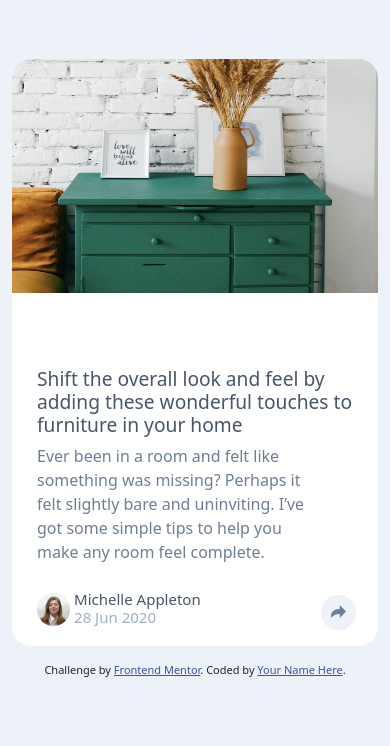
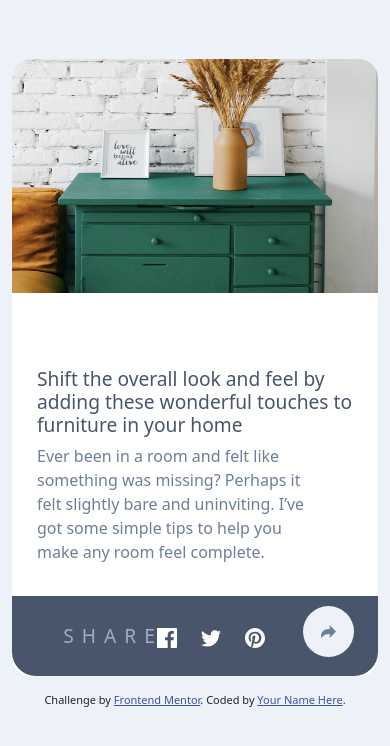
Before and after one commit to maliksulemanaslam/Article-Preview-Component, a plain HTML site: page index.html in a window 390 px wide. Both pictures are taken after a click on the element 338 px from the left and 612 px from the top of the page. Drawn offline with nearby package versions, Linux system fonts and the light colour scheme.

Commit message:
Add files via upload

```diff
--- a/Javascript/script.js
+++ b/Javascript/script.js
@@ -1,7 +1,7 @@
 
-    function myFunction()
-    {
-      var popup = document.getElementById("myPopup");
-      var popupDiv=document.getElementById("popup");
-      popup.classList.toggle("show");
-    }
+const arrow = document.querySelector(".arrow");
+const share = document.querySelector(".share");
+
+arrow.addEventListener("click", function () {
+  share.classList.toggle("show");
+});
--- a/css/styles.css
+++ b/css/styles.css
@@ -28,6 +28,10 @@ p {
   height: 100%;
 }
 
+#avatar {
+  position: relative;
+}
+
 .card {
   max-width: 840px;
   border-style: none;
@@ -35,16 +39,6 @@ p {
 
 .card-body {
   padding-left: 4rem;
-}
-
-span {
-  width: 45%;
-  color: hsl(212, 23%, 69%);
-}
-
-#avatar-image {
-  width: 10%;
-  border-radius: 100%;
 }
 
 .container {
@@ -63,125 +57,118 @@ span {
   color: hsl(228, 45%, 44%);
 }
 
-.icons-a {
-  position: relative;
-  top: 13px;
-  left: -20px;
+.share p {
+  margin-bottom: 0;
 }
 
-.share-p {
-  width: 50%;
+footer {
+  display: flex;
+  justify-content: space-between;
+  align-items: center;
+  position: relative;
+  background: #ffff;
+  padding: 0.1rem 1.5rem 1.2rem;
+  border-bottom-left-radius: 1.2rem;
+  border-bottom-right-radius: 1.2rem;
 }
 
-.share-icon {
-  transform: translateY(7px) translateX(7px);
-  color: #fff;
-}
-
-.popuptext {
+.author {
   display: flex;
 }
 
-.popuptext img {
-  padding: 2px;
-  margin-top: 5px;
-  margin-left: 2px;
+.author img {
+  height: 3rem;
+  width: 3rem;
+  border-radius: 50%;
 }
 
-.popuptext p {
-  padding: 3px;
-  margin-top: 15px;
-  margin-left: 10px;
+.about {
+  padding-left: 1.5rem;
+  align-self: center;
+  font-size: 1.1rem;
 }
 
-.popup {
-  position: relative;
-  display: inline-block;
-  cursor: pointer;
-  background: hsl(210, 46%, 95%);
-  border-radius: 100%;
-  width: 35px;
-  height: 35px;
-  transform: translateX(185px);
+h3 {
+  color: hsl(217, 19%, 35%);
+  font-size: 15px;
 }
 
-
-.popup img {
-  transform: translateX(10px) translateY(2px);
+time {
+  color: hsl(212, 23%, 69%);
+  font-size: 12px;
 }
 
-.popup .popuptext {
-  visibility: hidden;
-  width: 240px;
-  background: hsl(217, 19%, 35%);
-  color: hsl(212, 23%, 69%);
-  text-align: center;
-  border-radius: 5px;
-  position: absolute;
-  z-index: 1;
-  bottom: 125%;
-  left: -20%;
-  margin-left: -96px;
-  letter-spacing: 3px;
+.arrow {
+  background: hsl(210, 46%, 95%);
+  width: 3.2rem;
+  height: 3.2rem;
+  border-radius: 50%;
+  cursor: pointer;
+  z-index: 10;
+  margin-top: 0.5rem;
+  display: flex;
+  justify-content: center;
+  align-items: center;
 }
 
-.popuptext::after {
-  content: "";
+.share {
+  display: flex;
+  align-items: center;
   position: absolute;
-  top: 100%;
-  left: 50%;
-  margin-left: -5px;
-  border-width: 5px;
-  border-style: solid;
-  border-color: hsl(217, 19%, 35%) transparent transparent transparent;
+  background: hsl(217, 19%, 35%);
+  left: 0;
+  bottom: 0;
+  top: 0;
+  opacity: 0;
+  visibility: hidden;
+  width: 100%;
+  padding: 0 3.2rem;
+  border-bottom-right-radius: 1.5rem;
+  border-bottom-left-radius: 1.5rem;
+  transition: all 0.3s ease-in-out;
 }
 
-.popup-after {
-  color: hsl(210, 46%, 95%);
-  background-color: hsl(214, 17%, 51%);
+.show {
+  visibility: visible;
+  opacity: 1;
 }
 
-.popup .show {
-  visibility: visible;
-  -webkit-animation: fadeIn 1s;
-  animation: fadeIn 1s;
+.arrow:hover {
+  background: hsl(212, 23%, 69%);
 }
 
-@-webkit-keyframes fadeIn {
-  from {
-    opacity: 0;
-  }
-
-  to {
-    opacity: 1;
-  }
+.arrow:active {
+  transform: scale(0.98);
 }
 
-@keyframes fadeIn {
-  from {
-    opacity: 0;
-  }
-
-  to {
-    opacity: 1;
-  }
+.arrow:hover img {
+  filter: brightness(100);
+  /* transition: none; */
 }
 
-.display-none {
-  display: none;
-  -webkit-animation: fadeOut 1s;
-  animation: fadeOut 1s;
+.share p {
+  text-transform: uppercase;
+  color: hsl(212, 23%, 69%);
+  font-size: 1.2rem;
+  letter-spacing: 0.5rem;
+  padding-right: 2rem;
 }
 
-.display-block {
-  display: inline-block;
-  -webkit-animation: fadeIn 1s;
-  animation: fadeIn 1s;
+ul {
+  list-style: none;
+  display: flex;
+  align-items: center;
+  margin-bottom: 0;
 }
 
-.row-add {
-  margin-bottom: -15px;
+li {
+  padding-right: 1.5rem;
 }
+
+a img:hover {
+  transform: scale(1.2);
+}
+
 @media (max-width:768px) {
   .container {
     padding-left: 12px;
@@ -192,8 +179,8 @@ span {
     max-width: 420px;
     border-top-left-radius: 1.2rem;
     border-top-right-radius: 1.2rem;
-    border-bottom-left-radius: 1.2rem!important;
-    border-bottom-right-radius: 1.2rem!important;
+    border-bottom-left-radius: 1.2rem !important;
+    border-bottom-right-radius: 1.2rem !important;
     border-style: none;
   }
 
@@ -207,7 +194,7 @@ span {
     height: 80%;
     border-top-left-radius: 1.2rem !important;
     border-top-right-radius: 1.2rem;
-    border-bottom-left-radius: 0!important;
+    border-bottom-left-radius: 0 !important;
   }
 
   h1 {
@@ -219,13 +206,42 @@ span {
     padding-left: 25px;
     padding-right: 12px;
   }
+}
 
-  .popuptext {
-    display: none;
+@media (max-width:894px) {
+  ul {
+    transform: translate(-70px, -0px);
+  }
+}
+
+@media (min-width:895px) {
+  footer {
+    border-bottom-right-radius: 1.5rem;
+    padding: 0.1rem 3.2rem 1.2rem;
   }
 
-  .popup {
-    transform: translateX(95px);
+  .arrow {
+    margin-right: 0.7rem;
+    margin-top: 1.3rem;
   }
 
+  .share {
+    top: -3.5rem;
+    left: 16.5rem;
+    height: 3.5rem;
+    border-radius: 1rem;
+    width: 24.5rem;
+    bottom: 10rem;
+  }
+
+  .share::after {
+    content: "";
+    position: absolute;
+    width: 1.6rem;
+    height: 1.6rem;
+    bottom: -0.8rem;
+    left: 50%;
+    transform: rotate(45deg);
+    background-color: #48556a;
+  }
 }
--- a/index.html
+++ b/index.html
@@ -30,35 +30,52 @@
               <p class="card-text"> Ever been in a room and felt like something was missing? Perhaps
                 it felt slightly bare and uninviting. I’ve got some simple tips
                 to help you make any room feel complete.</p><br>
-              <div id="avatar" class="display-block">
-                <img id="avatar-image" src="images/avatar-michelle.jpg" alt="">
-                <h2> Michelle Appleton<br>
-                  <span>28 Jun 2020</span>
-                </h2>
-            <div id="popup" class="popup" onclick="myFunction()">
-          <img class="share-icon" src="images/icon-share.svg">
-          <span class="popuptext" id="myPopup">
-            <div class="share-p"><p>SHARE</p></div>
-            <div>
-              <a class="icons-a" href="#"><img src="images/icon-facebook.svg"></a>
-              <a class="icons-a" href="#"><img src="images/icon-twitter.svg"></a>
-              <a class="icons-a" href="#"><img src="images/icon-pinterest.svg"></a>
-            </div>
-          </span>
             </div>
           </div>
+          <footer>
+            <div class="author">
+              <img src="images/avatar-michelle.jpg" alt="michelle appleton avatar" />
+
+              <div class="about">
+                <h3>Michelle Appleton</h3>
+                <time datetime="2020-06-07">28 Jun 2020</time>
               </div>
             </div>
+            <div class="arrow">
+              <img src="images/icon-share.svg" alt="share" />
             </div>
+            <div class="share">
+              <p>share</p>
+              <ul>
+                <li>
+                  <a href="#">
+                    <img src="images/icon-facebook.svg" alt="facebook icon" />
+                  </a>
+                </li>
+                <li>
+                  <a href="#">
+                    <img src="images/icon-twitter.svg" alt="facebook icon" />
+                  </a>
+                </li>
+                <li>
+                  <a href="#"><img src="images/icon-pinterest.svg" alt="facebook icon" /></a>
+                </li>
+              </ul>
             </div>
+          </footer>
         </div>
+
+      </div>
+
+    </div>
+
   </main>
   <!-- Share -->
 
-  <footer class="attribution">
+  <section class="attribution">
     Challenge by <a href="https://www.frontendmentor.io?ref=challenge" target="_blank">Frontend Mentor</a>.
     Coded by <a href="#">Your Name Here</a>.
-  </footer>
+  </section>
   <script src="https://unpkg.com/@popperjs/core@2/dist/umd/popper.js"></script>
   <script src="https://unpkg.com/@popperjs/core@2"></script>
   <script src="https://cdn.jsdelivr.net/npm/@popperjs/core@2.9.3/dist/umd/popper.min.js" integrity="sha384-eMNCOe7tC1doHpGoWe/6oMVemdAVTMs2xqW4mwXrXsW0L84Iytr2wi5v2QjrP/xp" crossorigin="anonymous"></script>
```
Lines whose indentation alone changed are shown as unchanged.
